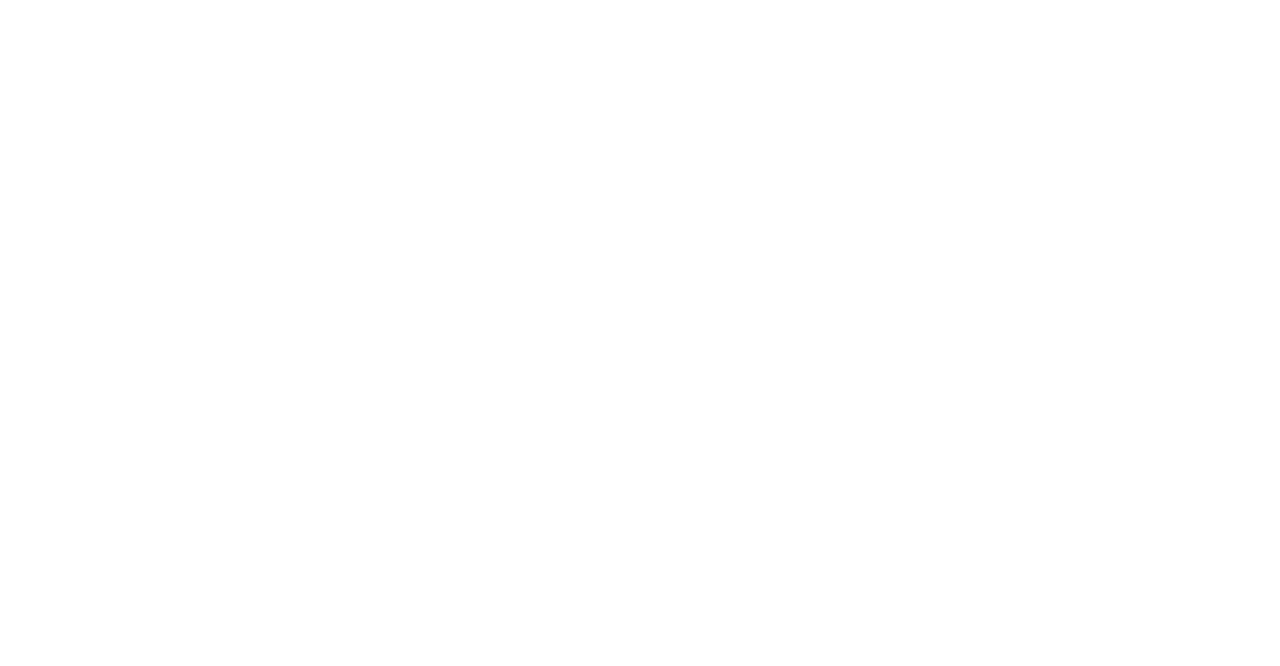
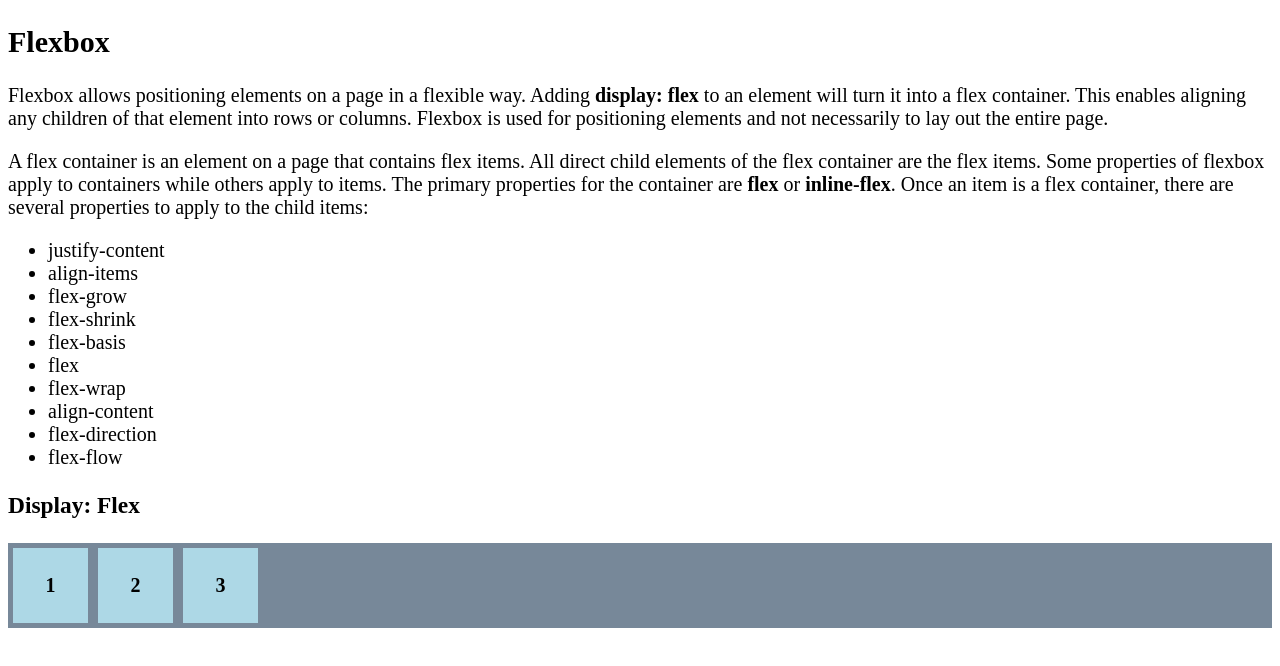
Before and after one commit to JeffBrownTech/Coding-Examples, a plain HTML site: page FlexBox/index.html in a window 1280 px wide. Drawn offline with Linux system fonts and the light colour scheme.

Commit message:
Added first example in flexbox page

```diff
--- a/DisplayPosition/index.html
+++ b/DisplayPosition/index.html
@@ -6,7 +6,6 @@
     <title>Position Practice</title>
     <meta name="viewport" content="width=device-width, initial-scale=1">
     <link rel="stylesheet" type="text/css" media="screen" href="style.css" />
-    <script src="main.js"></script>
 </head>
 <body>
     <div class="boxes">
--- a/FlexBox/index.html
+++ b/FlexBox/index.html
@@ -0,0 +1,50 @@
+<!DOCTYPE html>
+<html lang="en">
+<head>
+    <meta charset="UTF-8">
+    <meta name="viewport" content="width=device-width, initial-scale=1.0">
+    <meta http-equiv="X-UA-Compatible" content="ie=edge">
+    <link rel="stylesheet" type="text/css" href="style.css" />
+    <title>Flexbox</title>
+</head>
+<body>
+    <h2>Flexbox</h2>
+    <p>
+        Flexbox allows positioning elements on a page in a flexible way. Adding <strong>display: flex</strong>
+        to an element will turn it into a flex container. This enables aligning any children of that
+        element into rows or columns. Flexbox is used for positioning elements and not necessarily to lay out the entire
+        page.
+    </p>
+    <p>
+        A flex container is an element on a page that contains flex items. All direct child elements of the flex container
+        are the flex items. Some properties of flexbox apply to containers while others apply to items. The primary
+        properties for the container are <strong>flex</strong> or <strong>inline-flex</strong>. Once an item is a flex container,
+        there are several properties to apply to the child items:
+        <ul>
+            <li>justify-content</li>
+            <li>align-items</li>
+            <li>flex-grow</li>
+            <li>flex-shrink</li>
+            <li>flex-basis</li>
+            <li>flex</li>
+            <li>flex-wrap</li>
+            <li>align-content</li>
+            <li>flex-direction</li>
+            <li>flex-flow</li>
+        </ul>
+    </p>
+
+    <h3>Display: Flex</h3>
+    <div class="container flex-container">
+        <div class="box">
+            <h4>1</h4>
+        </div>
+        <div class="box">
+            <h4>2</h4>
+        </div>
+        <div class="box">
+            <h4>3</h4>
+        </div>
+    </div>
+</body>
+</html>
--- a/FlexBox/style.css
+++ b/FlexBox/style.css
@@ -0,0 +1,19 @@
+body {
+    font-size: 20px;
+}
+
+.container {
+    background-color: lightslategray;
+}
+
+.flex-container {
+    display: flex;
+}
+
+.box {
+    width: 75px;
+    height: 75px;
+    text-align: center;
+    background-color: lightblue;
+    border: 5px solid lightslategray;
+}
```
